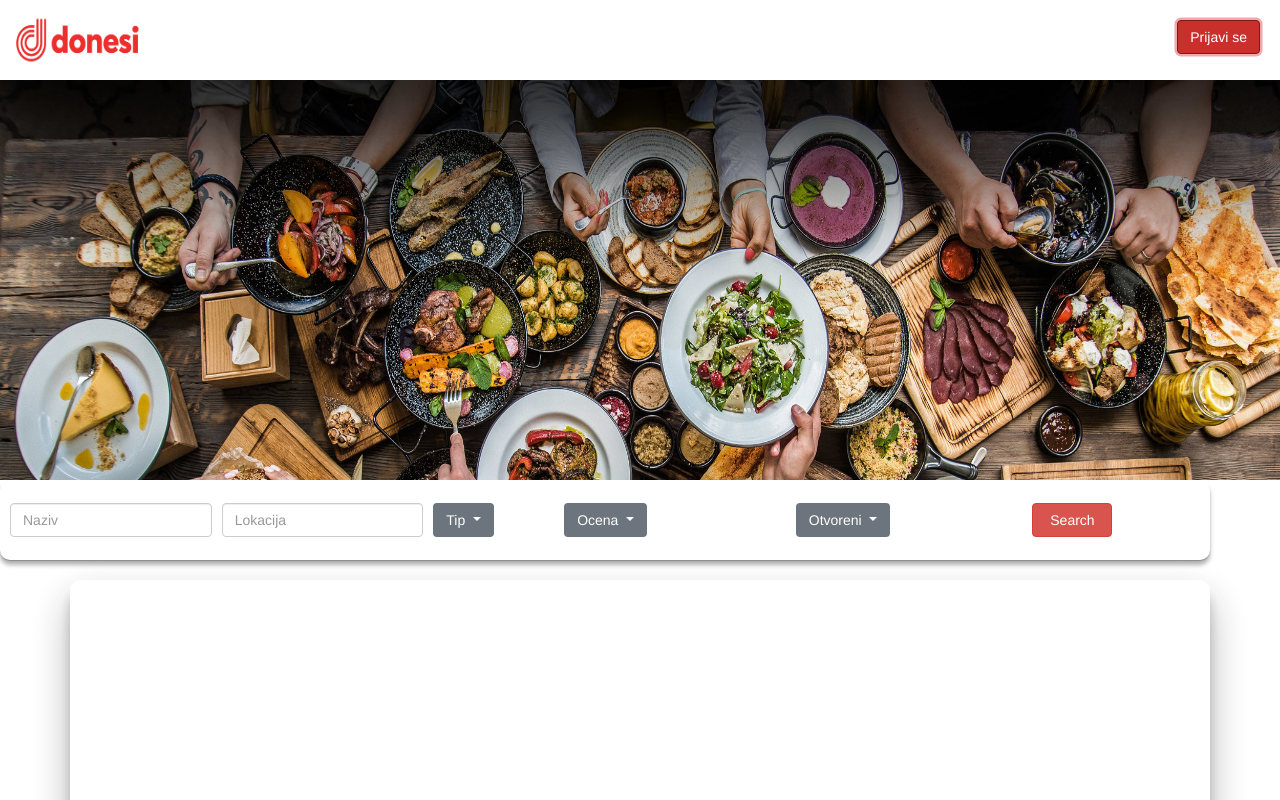
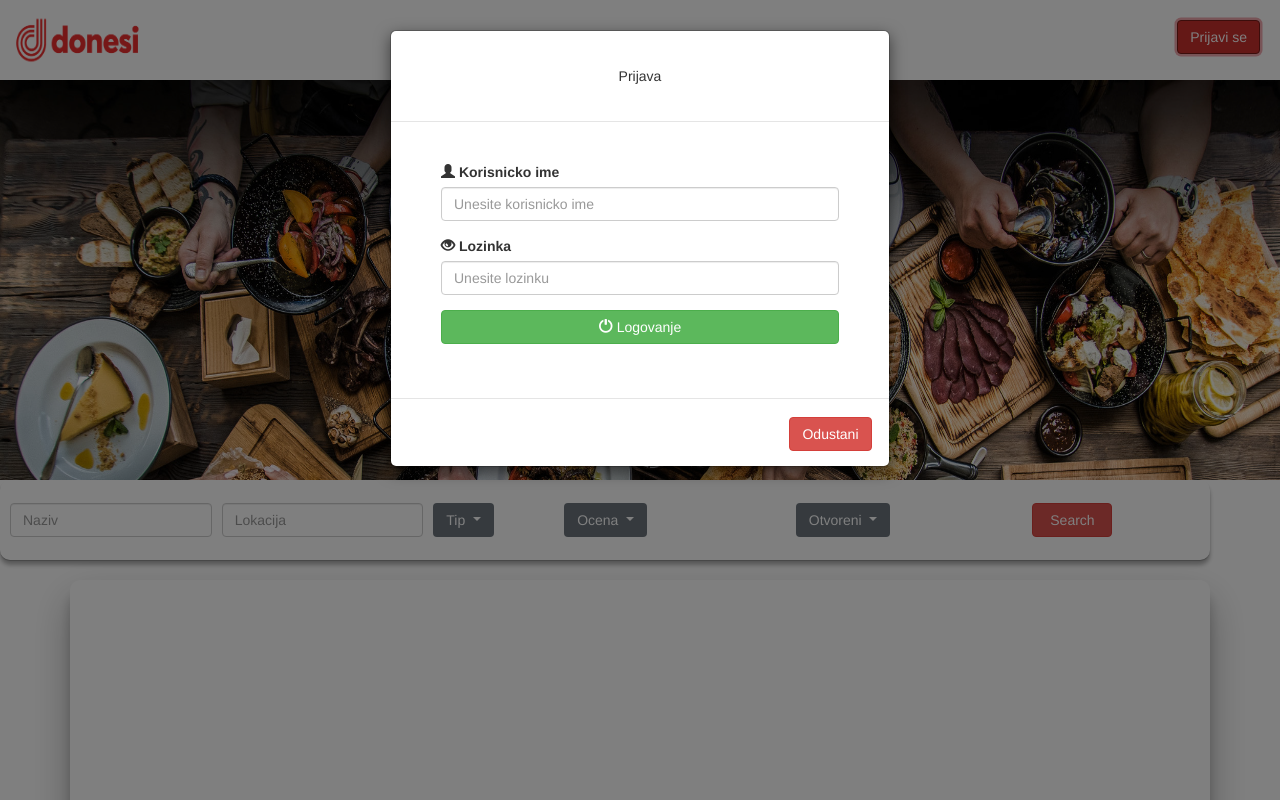
Before and after one commit to milicasamardzija/WebProject, a plain HTML site: page Web project/WebContent/html/index.html in a window 1280 px wide. Both pictures are taken after a click on the button "Prijavi se". Shown: the top 800 px of the page. Drawn offline with nearby package versions, Linux system fonts and the light colour scheme.

Commit message:
prijava sa pocetne

```diff
--- a/Web project/WebContent/html/index.html
+++ b/Web project/WebContent/html/index.html
@@ -7,15 +7,53 @@
     <link rel="stylesheet" href="../css/administrator.css">
     <link rel= "stylesheet" href="../css/navibar.css">
     <link rel= "stylesheet" href="../css/restorani-pocetna.css">
+
     <link href="https://cdn.jsdelivr.net/npm/bootstrap@5.1.0/dist/css/bootstrap.min.css" rel="stylesheet" integrity="sha384-KyZXEAg3QhqLMpG8r+8fhAXLRk2vvoC2f3B09zVXn8CA5QIVfZOJ3BCsw2P0p/We" crossorigin="anonymous">
-    <link rel="stylesheet" href="https://maxcdn.bootstrapcdn.com/bootstrap/3.4.1/css/bootstrap.min.css">
+     <link rel="stylesheet" href="https://maxcdn.bootstrapcdn.com/bootstrap/3.4.1/css/bootstrap.min.css">
     <script src="https://ajax.googleapis.com/ajax/libs/jquery/3.5.1/jquery.min.js"></script>
     <script src="https://maxcdn.bootstrapcdn.com/bootstrap/3.4.1/js/bootstrap.min.js"></script>
-</head>
+
+
+
+
+    </head>
     <body>
+
+
+  <!-- Modal -->
+  <div class="modal fade" id="prijava"  role="dialog" >
+    <div class="modal-dialog" >
+        <!-- Modal content -->
+      <div class="modal-content">
+        <div class="modal-header" style="padding:35px 50px;">
+          <h5 class="modal-title" id="exampleModalLabel">Prijava</h5>
+
+
+        </div>
+        <div class="modal-body" style="padding:40px 50px;">
+            <form role="form">
+                <div class="form-group">
+                  <label for="usrname"><span class="glyphicon glyphicon-user"></span> Korisnicko ime</label>
+                  <input type="text" class="form-control" id="usrname" placeholder="Unesite korisnicko ime">
+                </div>
+                <div class="form-group">
+                  <label for="psw"><span class="glyphicon glyphicon-eye-open"></span> Lozinka</label>
+                  <input type="password" class="form-control"  id="psw" placeholder="Unesite lozinku">
+                </div>
+                <button type="submit" class="btn btn-success btn-block"><span class="glyphicon glyphicon-off"></span> Logovanje</button>
+            </form>
+        </div>
+        <div class="modal-footer">
+          <button type="button" class="btn btn-danger btn-default pull-left"  data-dismiss="modal">Odustani</button>
+
+        </div>
+      </div>
+    </div>
+  </div>
+
             <div>
                 <img class="logo image" src="../pictures/donesi.png">
-                <button  type="button" class="btn btn-danger pull-right" id="right-panel-link">Prijavi se</button>
+                <button  type="button" class="btn btn-danger pull-right" id="right-panel-link" data-toggle="modal" data-target="#prijava">Prijavi se</button>
             </div>
             <div class="naslovna">
                 <img class="naslovna image" src="../pictures/Food_header1.jpg">
@@ -98,6 +136,10 @@
                     </div>
                 </div>
             </div>
+
+
+
+
     <script src="https://cdn.jsdelivr.net/npm/popper.js@1.16.0/dist/umd/popper.min.js" integrity="sha384-Q6E9RHvbIyZFJoft+2mJbHaEWldlvI9IOYy5n3zV9zzTtmI3UksdQRVvoxMfooAo" crossorigin="anonymous"></script>
     <script src="https://stackpath.bootstrapcdn.com/bootstrap/5.0.0-alpha1/js/bootstrap.min.js" integrity="sha384-oesi62hOLfzrys4LxRF63OJCXdXDipiYWBnvTl9Y9/TRlw5xlKIEHpNyvvDShgf/" crossorigin="anonymous"></script>
     </body>
--- a/Web project/WebContent/html/restorani.html
+++ b/Web project/WebContent/html/restorani.html
@@ -7,6 +7,11 @@
     <link rel="stylesheet" href="../css/administrator.css">
     <link rel= "stylesheet" href="../css/navibar.css">
     <link rel= "stylesheet" href="../css/restorani.css">
+
+    <!-- dodatno za butstrap-->
+    <link rel="stylesheet" href="https://maxcdn.bootstrapcdn.com/bootstrap/3.4.1/css/bootstrap.min.css">
+    <script src="https://ajax.googleapis.com/ajax/libs/jquery/3.5.1/jquery.min.js"></script>
+    <script src="https://maxcdn.bootstrapcdn.com/bootstrap/3.4.1/js/bootstrap.min.js"></script>
 </head>
 <body>
     <div>
@@ -138,6 +143,30 @@
         </div>
     </div>
 
+
+    <!-- Button trigger modal -->
+<button type="button" class="btn btn-primary" data-bs-toggle="modal" data-bs-target="#exampleModal">
+    Launch demo modal
+  </button>
+
+  <!-- Modal -->
+  <div class="modal fade" id="exampleModal" tabindex="-1" aria-labelledby="exampleModalLabel" aria-hidden="true">
+    <div class="modal-dialog">
+      <div class="modal-content">
+        <div class="modal-header">
+          <h5 class="modal-title" id="exampleModalLabel">Modal title</h5>
+          <button type="button" class="btn-close" data-bs-dismiss="modal" aria-label="Close"></button>
+        </div>
+        <div class="modal-body">
+          ...
+        </div>
+        <div class="modal-footer">
+          <button type="button" class="btn btn-secondary" data-bs-dismiss="modal">Close</button>
+          <button type="button" class="btn btn-primary">Save changes</button>
+        </div>
+      </div>
+    </div>
+  </div>
     <script src="https://cdn.jsdelivr.net/npm/popper.js@1.16.0/dist/umd/popper.min.js" integrity="sha384-Q6E9RHvbIyZFJoft+2mJbHaEWldlvI9IOYy5n3zV9zzTtmI3UksdQRVvoxMfooAo" crossorigin="anonymous"></script>
     <script src="https://stackpath.bootstrapcdn.com/bootstrap/5.0.0-alpha1/js/bootstrap.min.js" integrity="sha384-oesi62hOLfzrys4LxRF63OJCXdXDipiYWBnvTl9Y9/TRlw5xlKIEHpNyvvDShgf/" crossorigin="anonymous"></script>
 </body>
```
Also changed, not shown: Web project/WebContent/html/restaurant.html (+5 -0 lines), Web project/WebContent/css/restorani-pocetna.css (line endings or trailing spaces).
